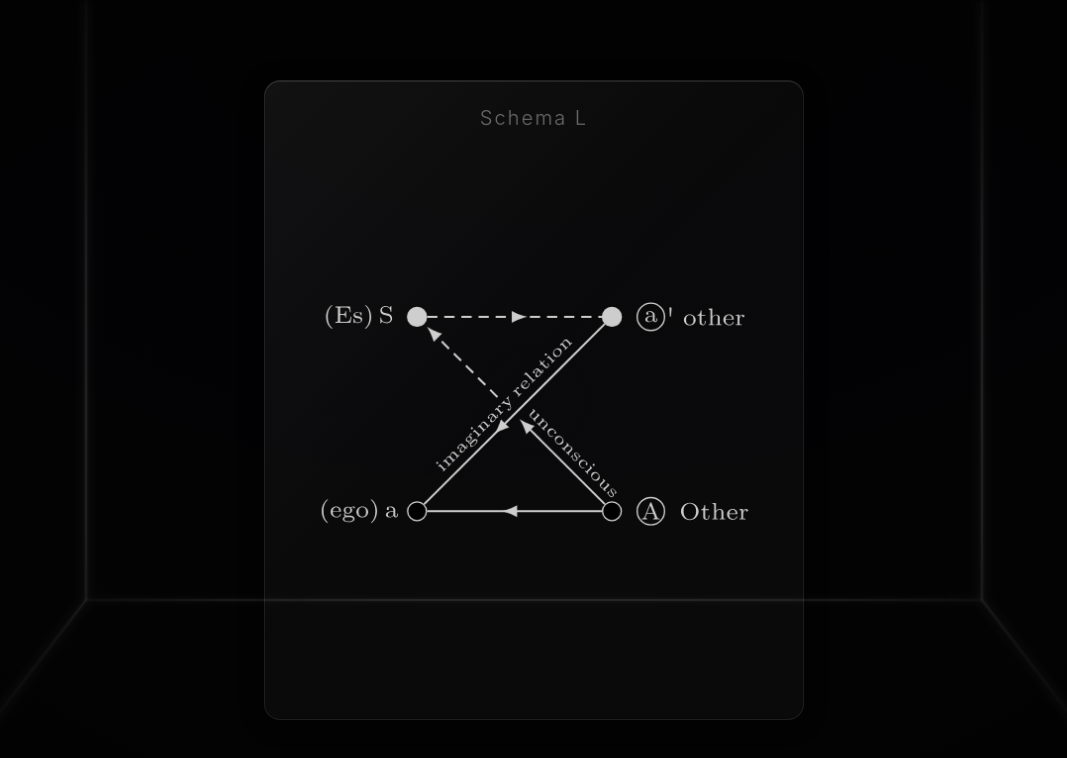
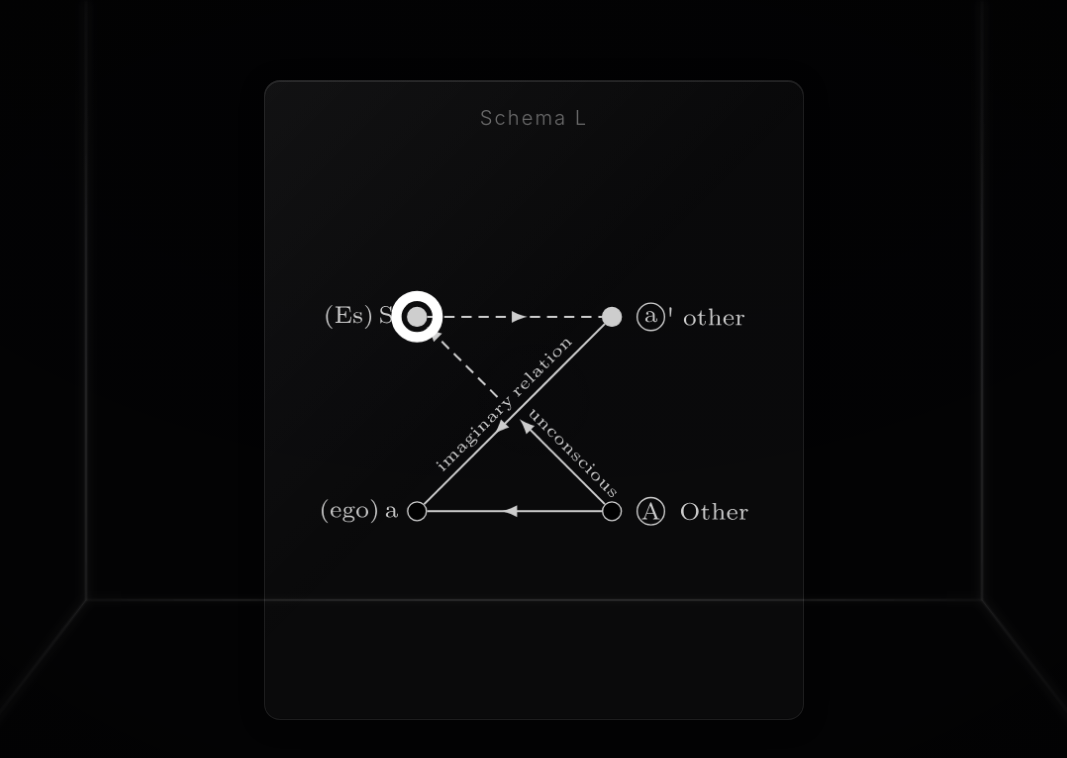
Before and after one commit to bilbillm/Lacan.js, a React (Vite) app: page / in a window 1280 px wide. Both pictures are taken after a click on the button 98 px from the left and 379 px from the top of the page. Shown: the top 758 px of the page, without its empty margins (106-1173 px from the left). Built offline with nearby package versions, Linux system fonts and the light colour scheme.

Commit message:
统一节点选择状态并收拢 panel 元数据

```diff
--- a/src/App.tsx
+++ b/src/App.tsx
@@ -21,7 +21,7 @@ const SchemaD = lazy(() => import('./components/SchemaD'))
 function App() {
   const [selectedId, setSelectedId] = useState<string | null>(null)
   const [isAppLoaded, setIsAppLoaded] = useState(false)
-  const [selectedNodes, setSelectedNodes] = useState<[string, string] | null>(null)
+  const [selectedNodeState, setSelectedNodeState] = useState<{ panelId: string; nodeIds: string[] } | null>(null)
   const [pageGroup, setPageGroup] = useState(0)
   const [isExitingFocus, setIsExitingFocus] = useState(false)
 
@@ -32,15 +32,16 @@ function App() {
 
   const selectedPanel = panels.find(p => p.id === selectedId)
 
-  // 处理节点选择 - 当选择两个节点时
-  const handleNodesSelected = (node1: string, node2: string) => {
-    setSelectedNodes([node1, node2])
+  const selectedNodes = selectedNodeState?.panelId === selectedId ? selectedNodeState.nodeIds : []
+
+  const handleSelectionChange = (panelId: string, nodeIds: string[]) => {
+    setSelectedNodeState(nodeIds.length > 0 ? { panelId, nodeIds } : null)
   }
 
   // 处理退出聚焦（先清除节点选择，触发退场动画后再退出聚焦）
   const handleExitFocus = () => {
     setIsExitingFocus(true)
-    setSelectedNodes(null)
+    setSelectedNodeState(null)
     setSelectedId(null)
     setTimeout(() => {
       setIsExitingFocus(false)
@@ -86,10 +87,11 @@ function App() {
         currentPanels={currentPanels}
         randomOrder={randomOrder}
         selectedId={selectedId}
+        selectedNodeState={selectedNodeState}
         isAppLoaded={isAppLoaded}
         cardEntryStartDelayMs={CARD_ENTRY_START_DELAY_MS}
         onSelectPanel={setSelectedId}
-        onNodesSelected={handleNodesSelected}
+        onSelectionChange={handleSelectionChange}
         SchemaL={SchemaL}
         SchemaR={SchemaR}
         SchemaI={SchemaI}
@@ -103,7 +105,7 @@ function App() {
         selectedNodes={selectedNodes}
         isExitingFocus={isExitingFocus}
         onExitFocus={handleExitFocus}
-        onNodesSelected={handleNodesSelected}
+        onSelectionChange={handleSelectionChange}
         SchemaL={SchemaL}
         SchemaR={SchemaR}
         SchemaI={SchemaI}
--- a/src/components/SchemaD.tsx
+++ b/src/components/SchemaD.tsx
@@ -5,7 +5,8 @@ import { useSchemaInteraction } from './schema/useSchemaInteraction'
 
 interface SchemaDProps {
   isExpanded?: boolean
-  onNodesSelected?: (node1: string, node2: string) => void
+  selectedNodes?: string[]
+  onSelectionChange?: (nodeIds: string[]) => void
 }
 
 type NodeId = 'S' | 'O' | 'D' | 'a'
@@ -19,8 +20,9 @@ const NODES: SchemaNodeConfig<NodeId>[] = [
   { id: 'a', cx: 164.31, cy: 120.51, r: 10 },   // 右下 a
 ]
 
-export default function SchemaD({ isExpanded = false, onNodesSelected }: SchemaDProps) {
-  const { selectedNodes, hoveredNode, setHoveredNode, handleNodeClick } = useSchemaInteraction<NodeId>(onNodesSelected)
+export default function SchemaD({ isExpanded = false, selectedNodes = [], onSelectionChange }: SchemaDProps) {
+  const typedSelectedNodes = selectedNodes.filter((node): node is NodeId => NODES.some(({ id }) => id === node))
+  const { hoveredNode, setHoveredNode, handleNodeClick } = useSchemaInteraction<NodeId>(typedSelectedNodes, onSelectionChange)
   const imageUrl = isExpanded ? schemaDUrl : schemaDGalleryUrl
 
   return (
@@ -31,7 +33,7 @@ export default function SchemaD({ isExpanded = false, onNodesSelected }: SchemaD
       imageAlt="Graph of Desire"
       viewBox="0 0 207.658 194.922"
       nodes={NODES}
-      selectedNodes={selectedNodes}
+      selectedNodes={typedSelectedNodes}
       hoveredNode={hoveredNode}
       onNodeHover={setHoveredNode}
       onNodeClick={handleNodeClick}
--- a/src/components/SchemaI.tsx
+++ b/src/components/SchemaI.tsx
@@ -5,7 +5,8 @@ import { useSchemaInteraction } from './schema/useSchemaInteraction'
 
 interface SchemaIProps {
   isExpanded?: boolean
-  onNodesSelected?: (node1: string, node2: string) => void
+  selectedNodes?: string[]
+  onSelectionChange?: (nodeIds: string[]) => void
 }
 
 type NodeId = 'S' | 'O' | 'Sym' | 'Im'
@@ -19,8 +20,9 @@ const NODES: SchemaNodeConfig<NodeId>[] = [
   { id: 'Im', cx: 14.17, cy: 126.18, r: 8 },   // 左下 Im
 ]
 
-export default function SchemaI({ isExpanded = false, onNodesSelected }: SchemaIProps) {
-  const { selectedNodes, hoveredNode, setHoveredNode, handleNodeClick } = useSchemaInteraction<NodeId>(onNodesSelected)
+export default function SchemaI({ isExpanded = false, selectedNodes = [], onSelectionChange }: SchemaIProps) {
+  const typedSelectedNodes = selectedNodes.filter((node): node is NodeId => NODES.some(({ id }) => id === node))
+  const { hoveredNode, setHoveredNode, handleNodeClick } = useSchemaInteraction<NodeId>(typedSelectedNodes, onSelectionChange)
   const imageUrl = isExpanded ? schemaIUrl : schemaIGalleryUrl
 
   return (
@@ -31,7 +33,7 @@ export default function SchemaI({ isExpanded = false, onNodesSelected }: SchemaI
       imageAlt="Schema I"
       viewBox="0 0 227.757 150.84"
       nodes={NODES}
-      selectedNodes={selectedNodes}
+      selectedNodes={typedSelectedNodes}
       hoveredNode={hoveredNode}
       onNodeHover={setHoveredNode}
       onNodeClick={handleNodeClick}
--- a/src/components/SchemaL.tsx
+++ b/src/components/SchemaL.tsx
@@ -5,7 +5,8 @@ import { useSchemaInteraction } from './schema/useSchemaInteraction'
 
 interface SchemaLProps {
   isExpanded?: boolean
-  onNodesSelected?: (node1: string, node2: string) => void
+  selectedNodes?: string[]
+  onSelectionChange?: (nodeIds: string[]) => void
 }
 
 type NodeId = 'S' | 'A' | 'a' | "a'"
@@ -19,8 +20,9 @@ const NODES: SchemaNodeConfig<NodeId>[] = [
   { id: 'a', cx: 94.21, cy: 69.17, r: 6 },   // 右上 a (白色填充)
 ]
 
-export default function SchemaL({ isExpanded = false, onNodesSelected }: SchemaLProps) {
-  const { selectedNodes, hoveredNode, setHoveredNode, handleNodeClick } = useSchemaInteraction<NodeId>(onNodesSelected)
+export default function SchemaL({ isExpanded = false, selectedNodes = [], onSelectionChange }: SchemaLProps) {
+  const typedSelectedNodes = selectedNodes.filter((node): node is NodeId => NODES.some(({ id }) => id === node))
+  const { hoveredNode, setHoveredNode, handleNodeClick } = useSchemaInteraction<NodeId>(typedSelectedNodes, onSelectionChange)
   const imageUrl = isExpanded ? schemaLUrl : schemaLGalleryUrl
 
   return (
@@ -31,7 +33,7 @@ export default function SchemaL({ isExpanded = false, onNodesSelected }: SchemaL
       imageAlt="Schema L"
       viewBox="0 0 143.109 81.646"
       nodes={NODES}
-      selectedNodes={selectedNodes}
+      selectedNodes={typedSelectedNodes}
       hoveredNode={hoveredNode}
       onNodeHover={setHoveredNode}
       onNodeClick={handleNodeClick}
--- a/src/components/app/FocusView.tsx
+++ b/src/components/app/FocusView.tsx
@@ -7,15 +7,15 @@ import {
   type InteractiveSchemaComponent,
   type NonInteractiveSchemaComponent,
 } from './panelSchemaRegistry'
-import { FOCUS_EXIT_MS, FOCUS_PANEL_MAX_HEIGHT, FOCUS_PANEL_MAX_WIDTH } from './uiConstants'
+import { FOCUS_BACKDROP_FADE_S, FOCUS_EXIT_MS, FOCUS_PANEL_MAX_HEIGHT, FOCUS_PANEL_MAX_WIDTH } from './uiConstants'
 
 interface FocusViewProps {
   selectedId: string | null
   selectedPanel?: PanelData
-  selectedNodes: [string, string] | null
+  selectedNodes: string[]
   isExitingFocus: boolean
   onExitFocus: () => void
-  onNodesSelected: (node1: string, node2: string) => void
+  onSelectionChange: (panelId: string, nodeIds: string[]) => void
   SchemaL: InteractiveSchemaComponent
   SchemaR: NonInteractiveSchemaComponent
   SchemaI: InteractiveSchemaComponent
@@ -28,7 +28,7 @@ export default function FocusView({
   selectedNodes,
   isExitingFocus,
   onExitFocus,
-  onNodesSelected,
+  onSelectionChange,
   SchemaL,
   SchemaR,
   SchemaI,
@@ -54,7 +54,7 @@ export default function FocusView({
             animate={{ opacity: isExitingFocus ? 0 : 1 }}
             exit={{ opacity: 0 }}
             onClick={onExitFocus}
-            transition={{ duration: 0.2, ease: 'easeOut' }}
+            transition={{ duration: FOCUS_BACKDROP_FADE_S, ease: 'easeOut' }}
             style={{
               background: 'rgba(0, 0, 0, 0.2)',
             }}
@@ -66,7 +66,7 @@ export default function FocusView({
               className="absolute top-1/2 left-1/2 transform -translate-x-1/2 -translate-y-1/2 transition-all duration-600"
               style={{
                 transitionTimingFunction: 'cubic-bezier(0.4, 0, 0.2, 1)',
-                left: selectedNodes ? '30%' : '50%',
+                left: selectedNodes.length === 2 ? '30%' : '50%',
               }}
             >
               <GlassPanel
@@ -91,12 +91,16 @@ export default function FocusView({
                         </span>
                       </div>
                     }
-                  >
-                    {resolvedSchema.interactive ? (
-                      <resolvedSchema.Component isExpanded={true} onNodesSelected={onNodesSelected} />
-                    ) : (
-                      <resolvedSchema.Component isExpanded={true} />
-                    )}
+                      >
+                        {resolvedSchema.interactive ? (
+                          <resolvedSchema.Component
+                            isExpanded={true}
+                            selectedNodes={selectedNodes}
+                            onSelectionChange={(nodeIds) => onSelectionChange(selectedPanel.id, nodeIds)}
+                          />
+                        ) : (
+                          <resolvedSchema.Component isExpanded={true} />
+                        )}
                   </Suspense>
                 ) : (
                   <div className="w-full h-full flex items-center justify-center">
@@ -111,7 +115,7 @@ export default function FocusView({
 
           {/* Right-side panel - appears when nodes selected */}
           <AnimatePresence>
-            {selectedNodes && (
+            {selectedNodes.length === 2 && (
               <motion.div
                 className="absolute inset-0 z-50 flex items-center justify-end pointer-events-none"
                 initial={{ opacity: 0, x: 100 }}
--- a/src/components/app/PanelGallery.tsx
+++ b/src/components/app/PanelGallery.tsx
@@ -7,7 +7,19 @@ import {
   type InteractiveSchemaComponent,
   type NonInteractiveSchemaComponent,
 } from './panelSchemaRegistry'
-import { GALLERY_CARD_HEIGHT, GALLERY_CARD_WIDTH } from './uiConstants'
+import {
+  GALLERY_CARD_ENTRY_DURATION_S,
+  GALLERY_CARD_HEIGHT,
+  GALLERY_CARD_REENTER_DURATION_S,
+  GALLERY_CARD_STAGGER_S,
+  GALLERY_CARD_WIDTH,
+  GALLERY_PAGE_FADE_DURATION_S,
+  PROGRESS_BAR_ENTRY_DURATION_S,
+  PROGRESS_BAR_TRACK_DURATION_S,
+  PROGRESS_BAR_UPDATE_DURATION_S,
+  PROGRESS_LABEL_ENTRY_DURATION_S,
+  PROGRESS_LABEL_STAGGER_S,
+} from './uiConstants'
 
 interface PanelGalleryProps {
   pageGroup: number
@@ -15,10 +27,11 @@ interface PanelGalleryProps {
   currentPanels: PanelData[]
   randomOrder: number[]
   selectedId: string | null
+  selectedNodeState: { panelId: string; nodeIds: string[] } | null
   isAppLoaded: boolean
   cardEntryStartDelayMs: number
   onSelectPanel: (id: string) => void
-  onNodesSelected: (node1: string, node2: string) => void
+  onSelectionChange: (panelId: string, nodeIds: string[]) => void
   SchemaL: InteractiveSchemaComponent
   SchemaR: NonInteractiveSchemaComponent
   SchemaI: InteractiveSchemaComponent
@@ -32,10 +45,11 @@ export default function PanelGallery({
   currentPanels,
   randomOrder,
   selectedId,
+  selectedNodeState,
   isAppLoaded,
   cardEntryStartDelayMs,
   onSelectPanel,
-  onNodesSelected,
+  onSelectionChange,
   SchemaL,
   SchemaR,
   SchemaI,
@@ -43,7 +57,7 @@ export default function PanelGallery({
   onWheelNavigate,
 }: PanelGalleryProps) {
   const progress = ((pageGroup + 1) / totalPages) * 100
-  const cardEntryMaxDelay = Math.max(...currentPanels.map((_, index) => randomOrder.indexOf(index) * 0.15))
+  const cardEntryMaxDelay = Math.max(...currentPanels.map((_, index) => randomOrder.indexOf(index) * GALLERY_CARD_STAGGER_S))
   const progressEntryDelay = cardEntryStartDelayMs / 1000 + cardEntryMaxDelay + 0.5
 
   return (
@@ -55,7 +69,7 @@ export default function PanelGallery({
           initial={{ opacity: 0 }}
           animate={{ opacity: 1 }}
           exit={{ opacity: 0 }}
-          transition={{ duration: 0.18 }}
+          transition={{ duration: GALLERY_PAGE_FADE_DURATION_S }}
           onWheel={(event) => {
             event.preventDefault()
             onWheelNavigate(event.deltaY)
@@ -63,13 +77,14 @@ export default function PanelGallery({
         >
           {currentPanels.map((panel, index) => {
             // 随机进场顺序
-            const delay = cardEntryStartDelayMs / 1000 + randomOrder.indexOf(index) * 0.15
+            const delay = cardEntryStartDelayMs / 1000 + randomOrder.indexOf(index) * GALLERY_CARD_STAGGER_S
             const isSelected = selectedId === panel.id
             const cardTransition = {
               delay: isAppLoaded ? 0 : delay,
-              duration: isAppLoaded ? 0.32 : 0.5,
+              duration: isAppLoaded ? GALLERY_CARD_REENTER_DURATION_S : GALLERY_CARD_ENTRY_DURATION_S,
               ease: 'easeOut' as const,
             }
+            const currentSelectedNodes = selectedNodeState?.panelId === panel.id ? selectedNodeState.nodeIds : []
             const resolvedSchema = resolvePanelSchema(panel.id, {
               SchemaL,
               SchemaR,
@@ -114,7 +129,11 @@ export default function PanelGallery({
                         }
                       >
                         {resolvedSchema.interactive ? (
-                          <resolvedSchema.Component isExpanded={false} onNodesSelected={onNodesSelected} />
+                          <resolvedSchema.Component
+                            isExpanded={false}
+                            selectedNodes={currentSelectedNodes}
+                            onSelectionChange={(nodeIds) => onSelectionChange(panel.id, nodeIds)}
+                          />
                         ) : (
                           <resolvedSchema.Component isExpanded={false} />
                         )}
@@ -178,9 +197,9 @@ export default function PanelGallery({
               animate={{ width: '100%', opacity: 1 }}
               transition={
                 isAppLoaded
-                  ? { width: { duration: 0.24, ease: 'easeOut' }, opacity: { duration: 0.18 } }
+                  ? { width: { duration: PROGRESS_BAR_TRACK_DURATION_S, ease: 'easeOut' }, opacity: { duration: GALLERY_PAGE_FADE_DURATION_S } }
                   : {
-                      width: { delay: progressEntryDelay, duration: 0.65, ease: 'easeOut' },
+                      width: { delay: progressEntryDelay, duration: PROGRESS_BAR_ENTRY_DURATION_S, ease: 'easeOut' },
                       opacity: { delay: progressEntryDelay, duration: 0.2, ease: 'easeOut' },
                     }
               }
@@ -194,9 +213,9 @@ export default function PanelGallery({
               animate={{ width: `${progress}%`, opacity: 1 }}
               transition={
                 isAppLoaded
-                  ? { width: { duration: 0.26, ease: 'easeOut' }, opacity: { duration: 0.2 } }
+                  ? { width: { duration: PROGRESS_BAR_UPDATE_DURATION_S, ease: 'easeOut' }, opacity: { duration: 0.2 } }
                   : {
-                      width: { delay: progressEntryDelay, duration: 0.65, ease: 'easeOut' },
+                      width: { delay: progressEntryDelay, duration: PROGRESS_BAR_ENTRY_DURATION_S, ease: 'easeOut' },
                       opacity: { delay: progressEntryDelay, duration: 0.2, ease: 'easeOut' },
                     }
               }
@@ -211,8 +230,8 @@ export default function PanelGallery({
             initial={isAppLoaded ? false : { opacity: 0, y: 6, filter: 'blur(3px)' }}
             animate={{ opacity: 1, y: 0, filter: 'blur(0px)' }}
             transition={{
-              delay: isAppLoaded ? 0 : progressEntryDelay + 0.08,
-              duration: 0.35,
+              delay: isAppLoaded ? 0 : progressEntryDelay + PROGRESS_LABEL_STAGGER_S,
+              duration: PROGRESS_LABEL_ENTRY_DURATION_S,
               ease: 'easeOut',
             }}
           >
--- a/src/components/app/panelSchemaRegistry.ts
+++ b/src/components/app/panelSchemaRegistry.ts
@@ -1,9 +1,11 @@
 import type { LazyExoticComponent, ComponentType } from 'react'
+import { panels, type PanelDefinition } from './panels'
 
 export type InteractiveSchemaComponent = LazyExoticComponent<
   ComponentType<{
     isExpanded?: boolean
-    onNodesSelected?: (node1: string, node2: string) => void
+    selectedNodes?: string[]
+    onSelectionChange?: (nodeIds: string[]) => void
   }>
 >
 
@@ -20,18 +22,7 @@ export interface PanelSchemaComponents {
   SchemaD: InteractiveSchemaComponent
 }
 
-type PanelSchemaKey = keyof PanelSchemaComponents
-
-interface PanelSchemaRegistryEntry {
-  schema: PanelSchemaKey
-}
-
-const panelSchemaRegistry: Record<string, PanelSchemaRegistryEntry> = {
-  'panel-1': { schema: 'SchemaL' },
-  'panel-2': { schema: 'SchemaR' },
-  'panel-3': { schema: 'SchemaI' },
-  'panel-4': { schema: 'SchemaD' },
-}
+const panelDefinitionMap = new Map<string, PanelDefinition>(panels.map(panel => [panel.id, panel]))
 
 export type ResolvedPanelSchema =
   | { interactive: true; Component: InteractiveSchemaComponent }
@@ -41,21 +32,21 @@ export function resolvePanelSchema(
   panelId: string,
   components: PanelSchemaComponents,
 ): ResolvedPanelSchema | null {
-  const entry = panelSchemaRegistry[panelId]
+  const entry = panelDefinitionMap.get(panelId)
 
-  if (!entry) {
+  if (!entry?.schemaKey) {
     return null
   }
 
-  if (entry.schema === 'SchemaR') {
+  if (!entry.interactive) {
     return {
       interactive: false,
-      Component: components.SchemaR,
+      Component: components[entry.schemaKey] as NonInteractiveSchemaComponent,
     }
   }
 
   return {
     interactive: true,
-    Component: components[entry.schema],
+    Component: components[entry.schemaKey] as InteractiveSchemaComponent,
   }
 }
--- a/src/components/app/panels.ts
+++ b/src/components/app/panels.ts
@@ -3,13 +3,20 @@ export interface PanelData {
   title: string
 }
 
-export const panels: PanelData[] = [
-  { id: 'panel-1', title: 'Mirror Stage' },
-  { id: 'panel-2', title: 'The Symbolic' },
-  { id: 'panel-3', title: 'The Imaginary' },
-  { id: 'panel-4', title: 'The Real' },
-  { id: 'panel-5', title: 'Panel 5' },
-  { id: 'panel-6', title: 'Panel 6' },
-  { id: 'panel-7', title: 'Panel 7' },
-  { id: 'panel-8', title: 'Panel 8' },
+export type SchemaKey = 'SchemaL' | 'SchemaR' | 'SchemaI' | 'SchemaD'
+
+export interface PanelDefinition extends PanelData {
+  schemaKey?: SchemaKey
+  interactive: boolean
+}
+
+export const panels: PanelDefinition[] = [
+  { id: 'panel-1', title: 'Mirror Stage', schemaKey: 'SchemaL', interactive: true },
+  { id: 'panel-2', title: 'The Symbolic', schemaKey: 'SchemaR', interactive: false },
+  { id: 'panel-3', title: 'The Imaginary', schemaKey: 'SchemaI', interactive: true },
+  { id: 'panel-4', title: 'The Real', schemaKey: 'SchemaD', interactive: true },
+  { id: 'panel-5', title: 'Panel 5', interactive: false },
+  { id: 'panel-6', title: 'Panel 6', interactive: false },
+  { id: 'panel-7', title: 'Panel 7', interactive: false },
+  { id: 'panel-8', title: 'Panel 8', interactive: false },
 ]
--- a/src/components/schema/useSchemaInteraction.ts
+++ b/src/components/schema/useSchemaInteraction.ts
@@ -1,26 +1,23 @@
 import { useCallback, useState } from 'react'
 
+export function getNextSelectedNodes<NodeId extends string>(currentSelectedNodes: NodeId[], nodeId: NodeId) {
+  return currentSelectedNodes.includes(nodeId)
+    ? currentSelectedNodes.filter(node => node !== nodeId)
+    : currentSelectedNodes.length >= 2
+      ? [nodeId]
+      : [...currentSelectedNodes, nodeId]
+}
+
 export function useSchemaInteraction<NodeId extends string>(
-  onNodesSelected?: (node1: NodeId, node2: NodeId) => void,
+  selectedNodes: NodeId[],
+  onSelectionChange?: (nodeIds: NodeId[]) => void,
 ) {
-  const [selectedNodes, setSelectedNodes] = useState<NodeId[]>([])
   const [hoveredNode, setHoveredNode] = useState<NodeId | null>(null)
 
   const handleNodeClick = useCallback((nodeId: NodeId) => {
-    setSelectedNodes(prev => {
-      const newSelected = prev.includes(nodeId)
-        ? prev.filter(node => node !== nodeId)
-        : prev.length >= 2
-          ? [nodeId]
-          : [...prev, nodeId]
-
-      if (newSelected.length === 2 && onNodesSelected) {
-        onNodesSelected(newSelected[0], newSelected[1])
-      }
-
-      return newSelected
-    })
-  }, [onNodesSelected])
+    const newSelected = getNextSelectedNodes(selectedNodes, nodeId)
+    onSelectionChange?.(newSelected)
+  }, [onSelectionChange, selectedNodes])
 
   return {
     selectedNodes,
```
